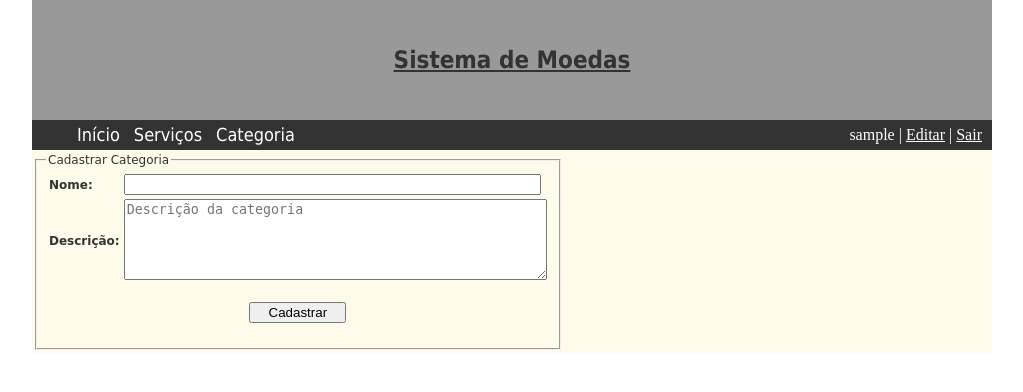
After one commit to deividoliver/helpservice, a PHP site: page /cadCategoria.php in a window 1280 px wide. The commit adds this page. Shown: the top 392 px of the page, without its empty margins (128-1151 px from the left). Run offline with PHP 8.4, Linux system fonts and the light colour scheme; the visitor is signed in with stand-in values (Sample User, id 1).

Commit message:
Craido o arquivo de categoria.php e servico.php com suas respectivas funções de CRUD

```diff
--- /dev/null
+++ b/cadCategoria.php
@@ -0,0 +1,40 @@
+<?php
+require_once 'template/header.php';
+require_once 'template/menu.php';
+require_once 'funcoes/categoria.php';
+require_once 'funcoes/util.php';
+if ($_POST) {
+    require_once 'funcoes/categoria.php';
+
+    echo inserirCategoria();
+}
+?>
+
+<div id='body'>
+    <table width="324" border="0" align="center">
+        <tr>
+            <td><form action="" method="post" enctype="multipart/form-data" id="cadUsuario">
+                    <fieldset>
+                        <legend>Cadastrar Categoria</legend>
+                        <table width="316" border="0">
+                            <tr>
+                                <td width="96"><strong>Nome:</strong></td>
+                                <td width="210"><input name="nome" type="text" required="true" id="nome" maxlength="50" size="49" /></td>
+                            </tr>
+                            <tr>
+                                <td width="96"><strong>Descrição:</strong></td>
+                                <td width="210"><textarea  rows="5" maxlength="200" size="48" cols="50" placeholder="Descrição da categoria" name="descricao" id="descricao"></textarea></td>
+                            </tr>
+                            <tr align="center">
+                                <td height="50" colspan="2"><input type="submit" name="cadastrar" id="enviar" value="   Cadastrar   " /></td>
+                            </tr>
+                        </table>
+                    </fieldset>
+
+                </form>    </td>
+        </tr>
+
+    </table>
+    <?php
+    require_once 'template/footer.php';
+    ?>
--- a/funcoes/categoria.php
+++ b/funcoes/categoria.php
@@ -10,16 +10,20 @@ function inserirCategoria() {
     //TODO tem que verificar o tamanho da string. Não pode ser maior que 100 caracteres
     $descricao = $_POST['descricao'];
 
-    $query = "INSERT INTO categorias (nome, descicao) VALUES('$_POST[nome]',)";
+    if (strlen($descricao) > 200 ) {
+         return mensagem('Descrição possui mais de 200 caracteres!');
+    }
+
+    $query = "INSERT INTO categorias (nome, descricao) VALUES('$_POST[nome]', '$descricao')";
 
     $rs = mysqli_query($con, $query);
 
     if ($rs) {
         mysqli_close($con);
-        return mensagem('Cadastro de categoria realizado com sucesso');
+        return mensagem('Cadastro de categoria realizado com sucesso!');
     } else {
         mysqli_close($con);
-        return mensagem('Cadastro de categoria não realizado com sucesso');
+        return mensagem('Cadastro de categoria não realizado!');
     }
 }
 
--- a/template/menu.php
+++ b/template/menu.php
@@ -3,6 +3,7 @@
         <ul>
             <li><a href="admUsuario.php">Início</a></li>
             <li><a href="cadServico.php">Serviços</a></li>
+            <li><a href="cadCategoria.php">Categoria</a></li>
         </ul>
     </div>
     <div id="conta">
```
